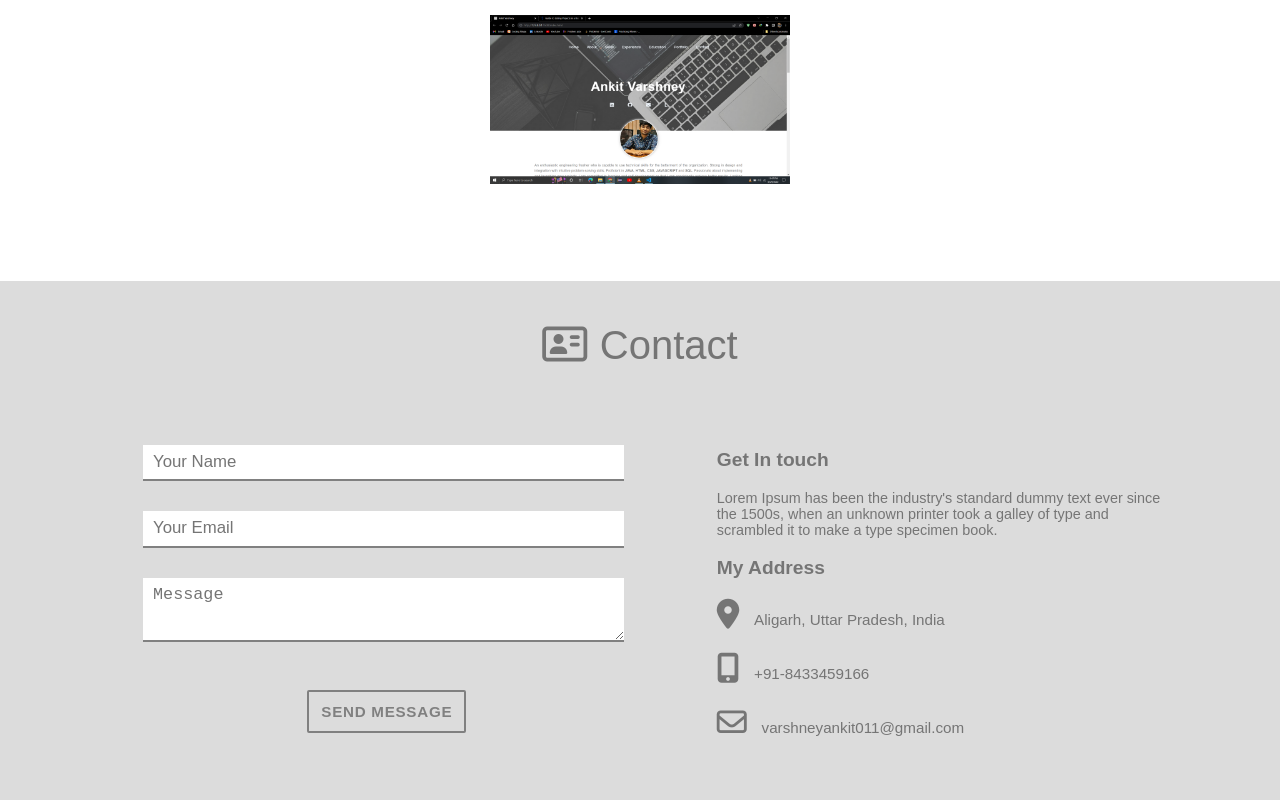
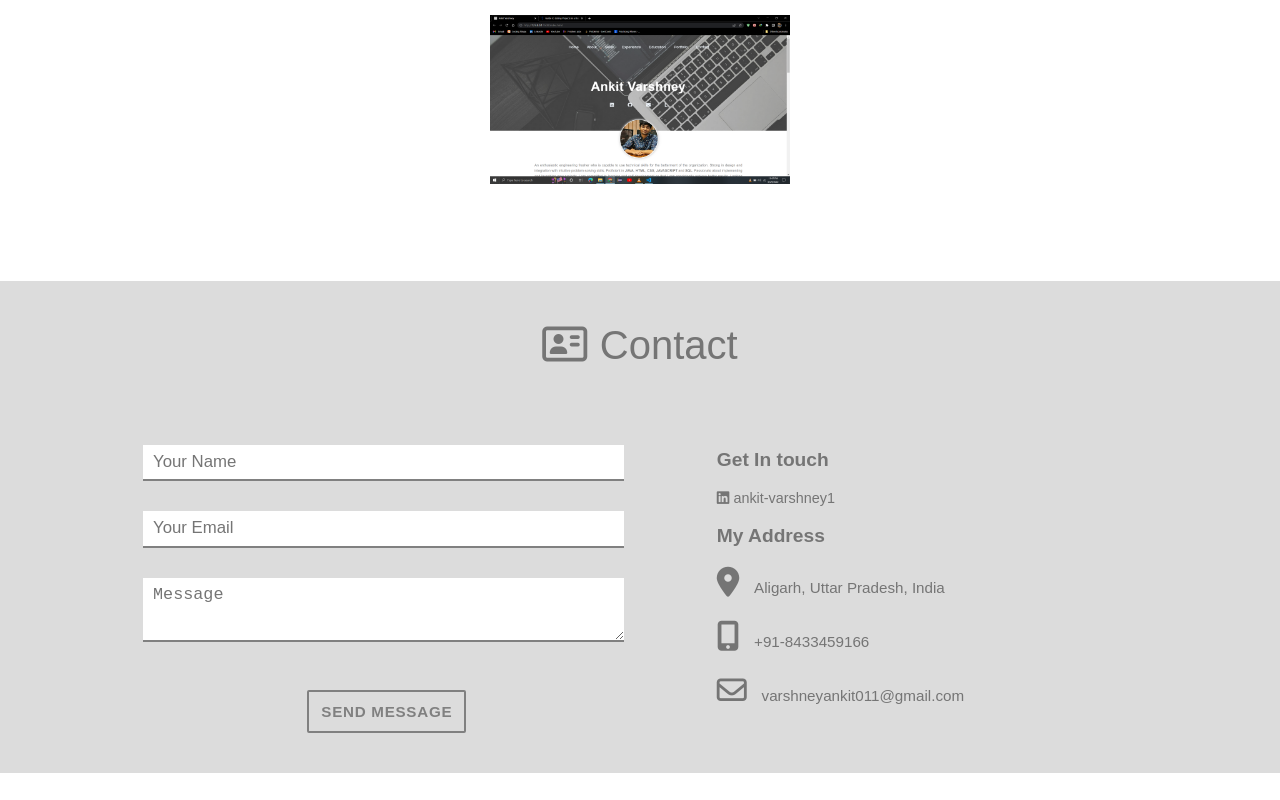
Before and after one commit to ankitvars/Resume_Project, a website: page index.html in a window 1280 px wide. Shown: the part 2941-3741 px from the top of the page. After the commit the page ends 3714 px from the top, so only its background shows below. Drawn offline with Linux system fonts and the light colour scheme; a web font is replaced by a local one.

Commit message:
get in touch

```diff
--- a/index.html
+++ b/index.html
@@ -309,7 +309,7 @@
                 <div id="my-details-container">
 
                     <h3> Get In touch </h3>
-                    <p> Lorem Ipsum has been the industry's standard dummy text ever since the 1500s, when an unknown printer took a galley of type and scrambled it to make a type specimen book. </p>
+                    <p> <i class="fa-brands fa-linkedin"></i> <a href= "https://www.linkedin.com/in/ankit-varshney1" class ="ma"> ankit-varshney1 </a></p>
 
                     <h3> My Address </h3>
                     <div class="my-details-info-container">
```
